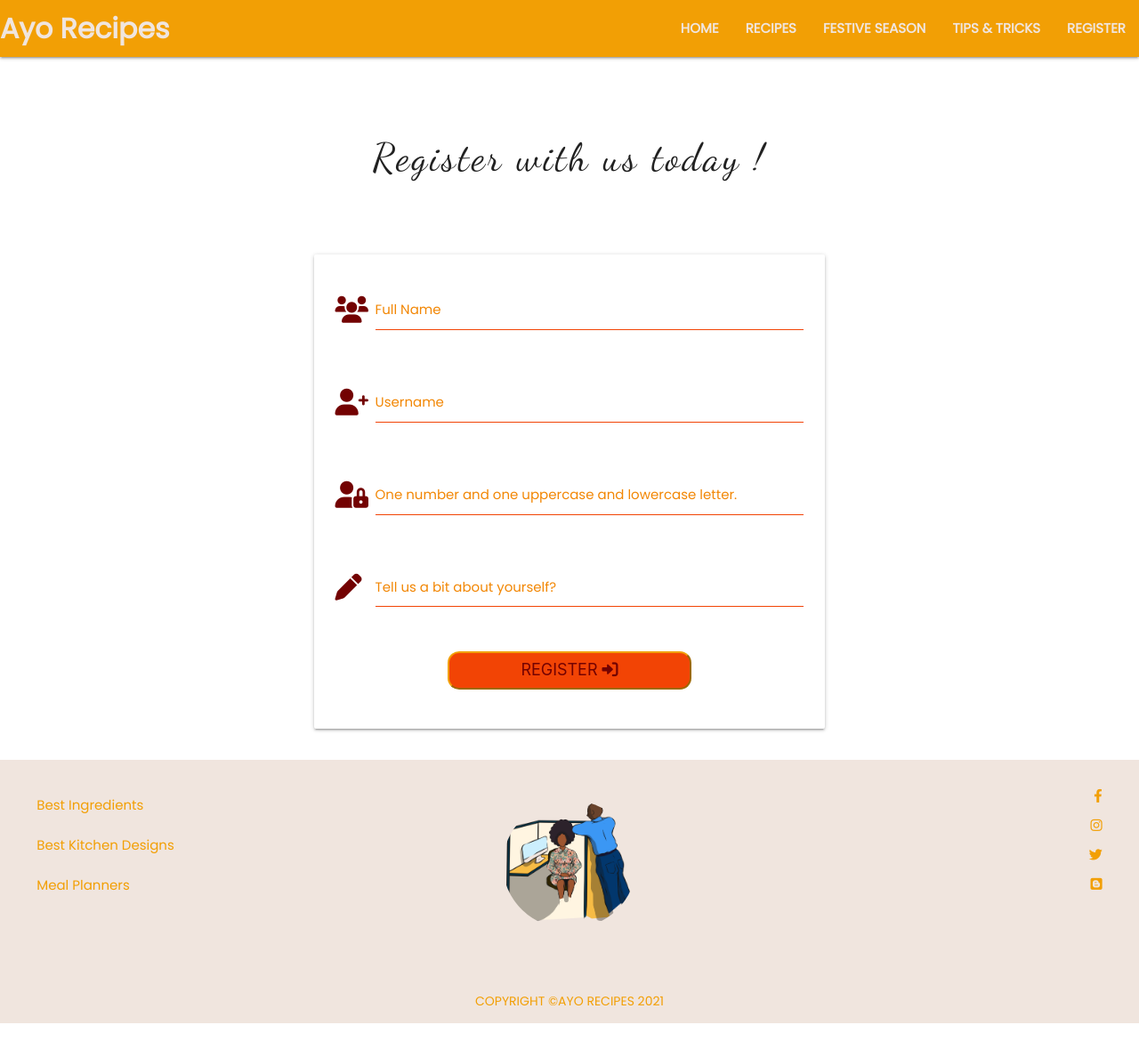
After one commit to Didisimmons/Ayo-Recipes, a Flask app: page /register in a window 1280 px wide. The commit adds this page. Shown: the whole page at 89% size. Run offline with Flask 2, Linux system fonts and the light colour scheme; some libraries are stand-ins or nearby versions; grey boxes are pictures that could not be loaded.

Commit message:
add register page

```diff
--- a/app.py
+++ b/app.py
@@ -23,6 +23,12 @@ def home():
     return render_template("index.html", allrecipes=allrecipes)
 
 
+@app.route("/register", methods=["GET", "POST"])
+def register():
+    return render_template("register.html")
+
+
+
 if __name__ == "__main__":
     app.run(host=os.environ.get("IP"),
             port=int(os.environ.get("PORT")),
--- a/static/css/style.css
+++ b/static/css/style.css
@@ -56,21 +56,60 @@ input[type=text]:not(.browser-default):focus:not([readonly]){
     color:#F28705 ;
 }
 
+
+.input-field.col > label{
+    color:#F28705;
+}
+
+/* register */
+
+.register-header{
+    padding:4rem 0 ;
+    font-family: dancing script,sans-serif;
+    letter-spacing:3px;
+}
+
+textarea.materialize-textarea {
+    border-bottom: 1px solid #F24405;
+    color:#F28705;
+}
+
 input[type=text]:not(.browser-default){
     color:#F28705;
     border-bottom: 1px solid #F24405;
 }
 
-.input-field.col label{
-    left:0px;
+input[type=password]:not(.browser-default){
+    color:#F28705;
+    border-bottom: 1px solid #F24405;
 }
 
-.input-field.col > label{
-    color:#F28705;
+.general-btn{
+    background-color: #F24405;
+    border-radius: 13px;
+    color:#730202;
+    padding: 15px;
 
 }
 
+.btn-custom{
+    font-size:1.2rem ;
+}
 
+.general-btn:hover{
+    cursor:pointer;
+    box-shadow:0 0 1rem 0 #F28705;
+    color:white;
+    padding: 15px;
+}
+
+.register-details .row .col{
+    min-height: 43px;
+}
+
+button{
+    border-color: #F29F05;
+}
 /* footer */
 
 .footer-container{
@@ -147,6 +186,11 @@ input[type=text]:not(.browser-default){
         font-size: 0.85rem;
 
     }
+
+    .input-field.col label{
+        left:0px;
+    }
+
 }
 
 @media screen and (min-width: 978px) {
--- a/templates/base.html
+++ b/templates/base.html
@@ -32,11 +32,12 @@
               <!--       <li><a href="">KITCHENWARES</a></li>
                      <li><a href="">PROFILE </a></li>
                      <li><a href="">EXPERT ADVICE</a></li>
-                     <li><a href="">LOGIN</a></li>
-                     <li><a href="">REGISTER</a></li> -->
+                     <li><a href="">LOGIN</a></li>  -->
+                     <li><a href="{{url_for('register')}}">REGISTER</a></li>
              </ul>
          </div>
        </nav>
+
 
        <!-- mobile side navbar-->
        <ul class="sidenav slide-out" id="mobile-demo">
@@ -58,7 +59,7 @@
              <li><a href="">PROFILE</a></li>
              <li><a href="">EXPERT ADVICE</a></li>
              <li><a href="">LOGIN</a></li>
-             <li><a href="">REGISTER</a></li>
+             <li><a href="{{url_for('register')}}">REGISTER</a></li>
          </ul>
 
  </header>
--- a/templates/index.html
+++ b/templates/index.html
@@ -21,7 +21,7 @@
         <form action="" method="post">
             <div class="row valign-wrapper">
                 <div class="input-field col offset-s4 s4">
-                    <input type="text" name="query" id="query" minlength="3" required>
+                    <input type="text" name="query" id="query" minlength="3" pattern="[^'\x22]+" required>
                     <label for="query">Search Recipes</label>
                     <a href="{{url_for('home')}}" class="text-shadow">
                         <i class="fas fa-search prefix icon-color text-darken-4"></i>
--- /dev/null
+++ b/templates/login.html
@@ -0,0 +1,5 @@
+{% extends "base.html" %}
+{% block content %}
+
+
+{% endblock %}
--- /dev/null
+++ b/templates/register.html
@@ -0,0 +1,58 @@
+{% extends "base.html" %}
+{% block content %}
+
+    <div class="container">
+      <h3 class="center-align register-header">Register with us today ! </h3>
+        <form class="row register-form">
+            <div class="col s12 m8 offset-m2">
+              <div class="card-panel">
+              <!-- Full Name -->
+                <div class="row">
+                  <div class="input-field col s12">
+                    <i class="fas fa-users prefix icon-color"></i>
+                    <input id="full-name"  name="full-name" minlength="7"
+                        maxlength="30" type="text" pattern="^[a-zA-Z]" class="validate" required>
+                    <label for="full-name">Full Name</label>
+                  </div>
+                </div>
+              <!-- username -->
+                <div class="row">
+                  <div class="input-field col s12">
+                    <i class="fas fa-user-plus prefix icon-color "></i>
+                    <input id="username"  name="username" minlength="5"
+                        maxlength="15" type="text" pattern="^[a-zA-Z0-9]{5,15}$" class="validate" required>
+                    <label for="username">Username</label>
+                  </div>
+                </div>
+              <!-- password -->
+                <div class="row">
+                  <div class="input-field col s12">
+                      <i class="fas fa-user-lock prefix icon-color"></i>
+                      <input id="password" name="password" minlength="5"
+                          maxlength="15" type="password" pattern="(?=.*\d)(?=.*[a-z])(?=.*[A-Z]).{8,}" class="validate" required>
+                      <label for="password"> One number and one uppercase and lowercase letter.</label>
+                  </div>
+                </div>
+              <!-- About me -->
+                <div class="row">
+                  <div class="input-field col s12">
+                      <i class="fas fa-pen prefix icon-color"></i>
+                      <textarea id="aboutme" name="aboutme" class="materialize-textarea"></textarea>
+                      <label for="aboutme">Tell us a bit about yourself?</label>
+                  </div>
+                </div>
+              <!-- button  -->
+              <div class="register-details">
+                <div class="row ">
+                  <button type="submit" class="col s6 offset-s3 btn-custom general-btn">
+                      REGISTER <i class="fas fa-sign-in-alt  prefix icon-color "></i>
+                  </button>
+                </div>
+              </div>
+            </div>
+          </div>
+        </form>
+    </div>
+
+
+{% endblock %}
```
